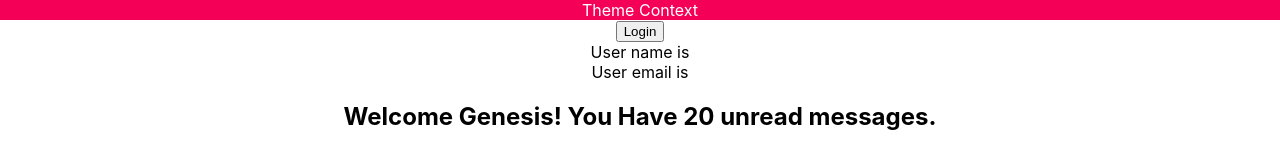
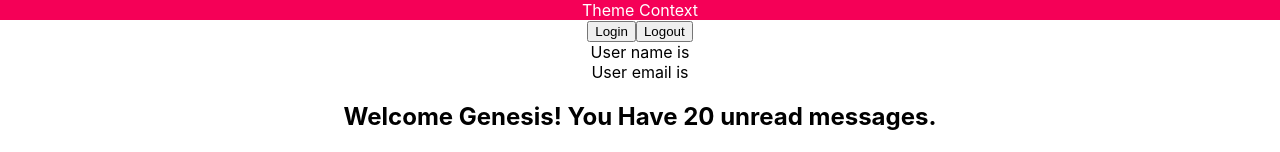
Before and after one commit to genedeh/React_Typescript, a React (Create React App) app in the folder react-typescript-demo/: page / in a window 1280 px wide. Shown: the top 152 px of the page. Built offline with nearby package versions, Linux system fonts and the light colour scheme.

Commit message:
Created UserContext System

```diff
--- a/react-typescript-demo/src/App.tsx
+++ b/react-typescript-demo/src/App.tsx
@@ -8,11 +8,13 @@
 import Button from './components/Button.components';
 import Input from './components/Input.components';
 import Container from './components/Container.components';
-import User from './components/state/User.components';
+// import User from './components/state/User.components';
 
 import Box from './components/context/Box.components';
 import { ThemeContextProvider } from './components/context/ThemeContext.contexts';
 
+import User from './components/context/User.components';
+import { UserContextProvider } from './components/context/UserContext.contexts';
 function App() {
   const personName = {
     first: "Genesis",
@@ -38,7 +40,9 @@
       <ThemeContextProvider>
         <Box />
       </ThemeContextProvider>
-      <User />
+      <UserContextProvider>
+        <User />
+      </UserContextProvider>
       <Greet name="Genesis" messageCount={20} isLoggedIn={true} />
       <Person name={personName} />
       <PersonList names={nameList} />
--- /dev/null
+++ b/react-typescript-demo/src/components/context/User.components.tsx
@@ -0,0 +1,24 @@
+import { useContext } from "react"
+import { UserContext } from "./UserContext.contexts"
+const User = () => {
+    const { setUser, user } = useContext(UserContext)
+    const handleLogin = () => {
+        setUser({
+            name: 'Genesis',
+            email: 'genesis.enedeh@gmail.com',
+        })
+    }
+    const handleLogout = () => {
+        setUser(null)
+    }
+    return (
+        <div>
+            <button onClick={handleLogin}>Login</button>
+            <button onClick={handleLogout}>Logout</button>
+            <div>User name is {user?.name}</div>
+            <div>User email is {user?.email}</div>
+        </div>
+    )
+}
+
+export default User;
--- /dev/null
+++ b/react-typescript-demo/src/components/context/UserContext.contexts.tsx
@@ -0,0 +1,22 @@
+import { createContext, useState } from "react"
+
+export type AuthUser = {
+    name: string
+    email: string
+}
+
+
+type UserContextProviderProps = {
+    children: React.ReactNode
+}
+
+type UserContextType = {
+    user: AuthUser | null
+    setUser: React.Dispatch<React.SetStateAction<AuthUser | null>>
+}
+
+export const UserContext = createContext({} as UserContextType)
+export const UserContextProvider = ({ children }: UserContextProviderProps) => {
+    const [user, setUser] = useState<AuthUser | null>(null)
+    return <UserContext.Provider value={{ user, setUser }}>{children}</UserContext.Provider>
+}
```
